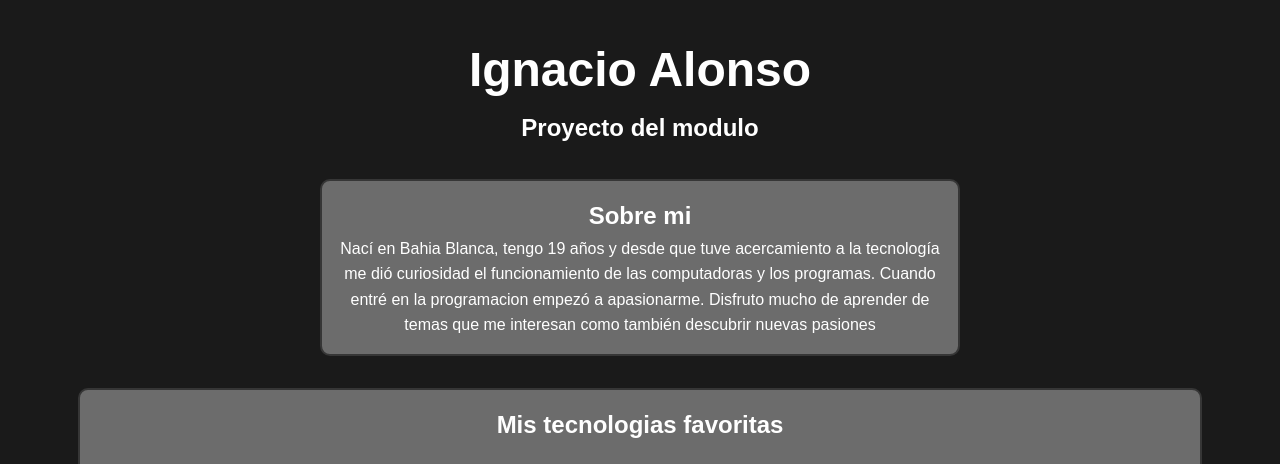
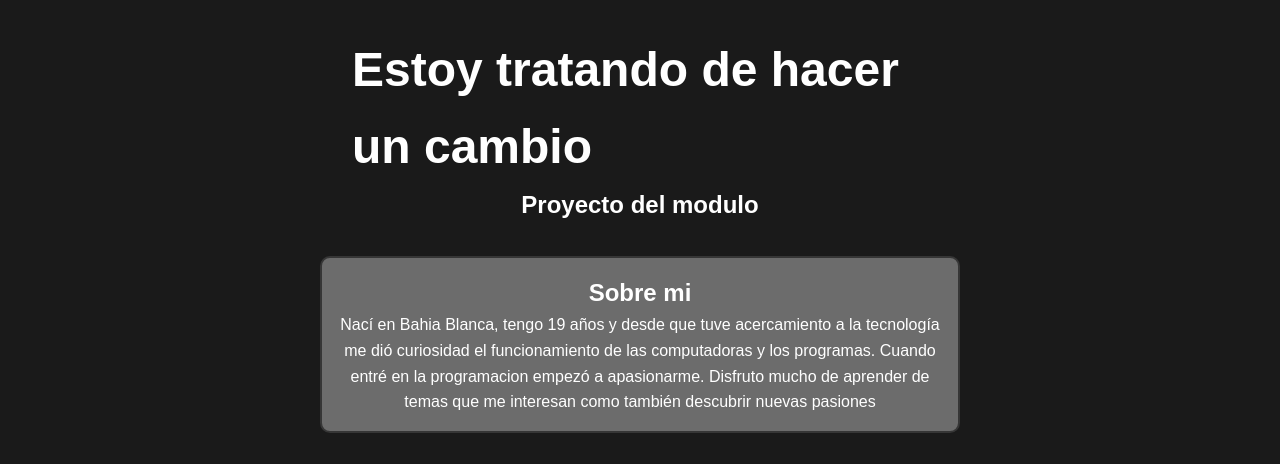
Before and after one commit to ITAlonsoRabanal/Github-Test, a website: page index.html in a window 1280 px wide. Shown: the top 464 px of the page. Drawn offline with Linux system fonts and the light colour scheme.

Commit message:
probando un commit

```diff
--- a/index.html
+++ b/index.html
@@ -10,7 +10,7 @@
 <body>
     <div class ="title">
 
-        <h1 id="nombre">Ignacio Alonso</h1>
+        <h1 id="nombre">Estoy tratando de hacer un cambio</h1>
         <h2>Proyecto del modulo</h2>
     </div>
     <div class ="seccion">
```
